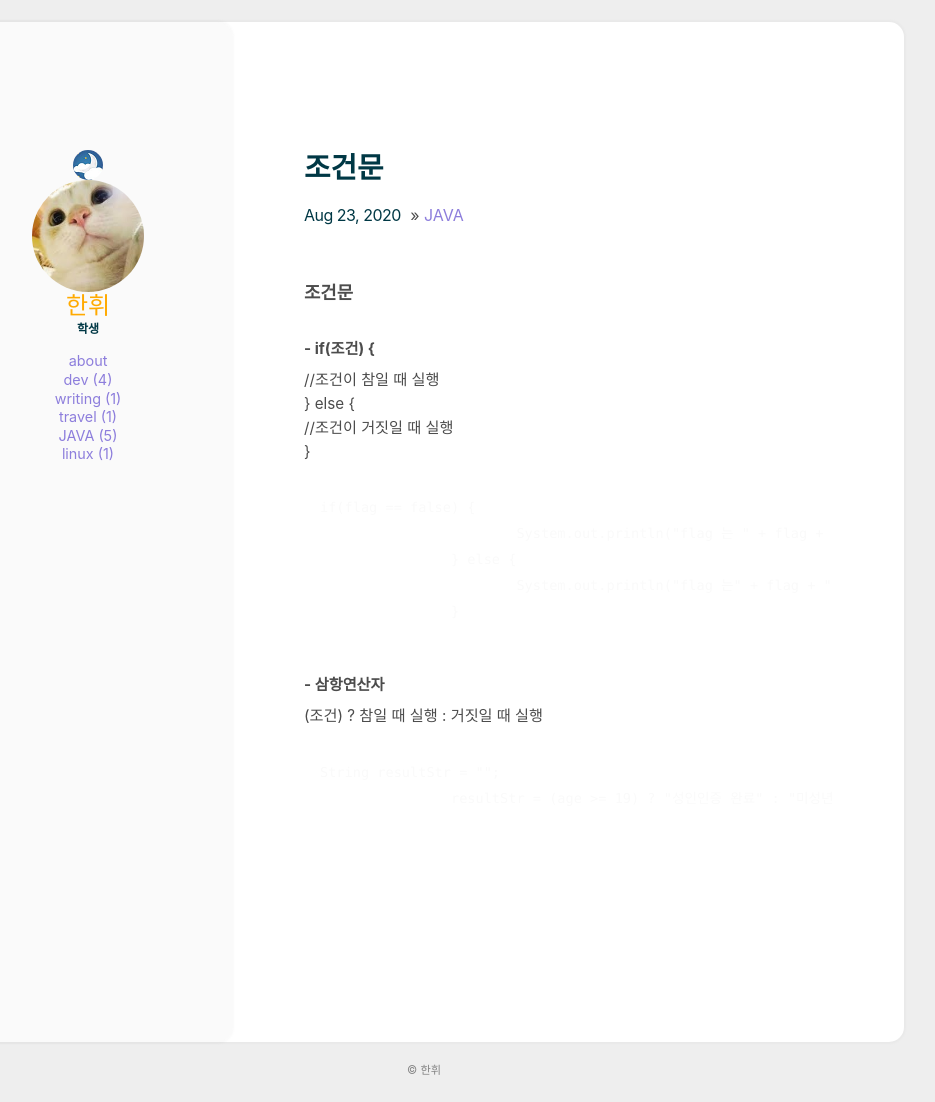
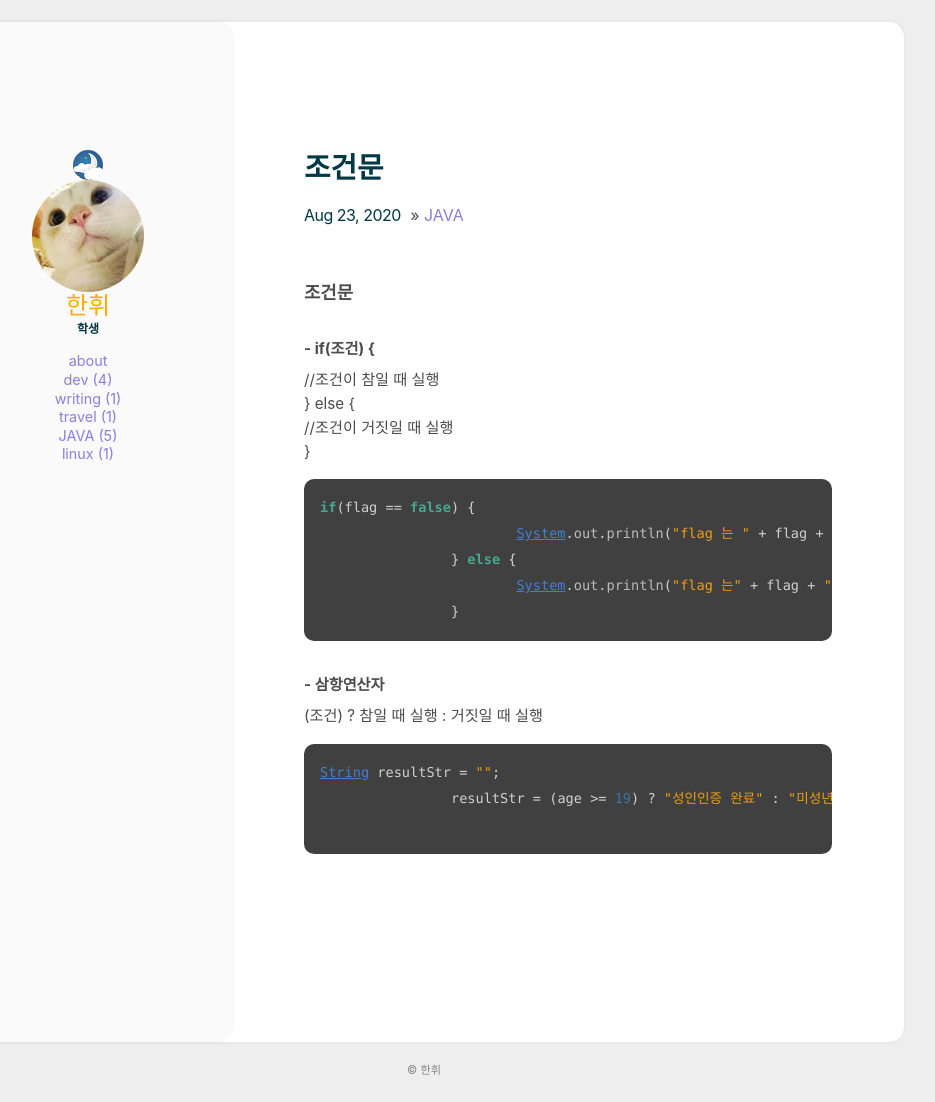
Before and after one commit to hanhwi6819/blog, a Jekyll site: the page built from _posts/2020-08-23-조건문.md, in a window 1280 px wide. Shown: the whole page, without its empty margins (216-1151 px from the left). Built offline with Jekyll 4.4.1, drawn with Linux system fonts in a browser that asks for light colours.

Commit message:
JAVA 정리4

````diff
--- a/_posts/2020-08-23-조건문.md
+++ b/_posts/2020-08-23-조건문.md
@@ -11,7 +11,7 @@ comments: true
     //조건이 거짓일 때 실행
 }
 
-```JAVA
+```java
 if(flag == false) {
 			System.out.println("flag 는 " + flag + "입니다.");
 		} else {
@@ -22,7 +22,7 @@ if(flag == false) {
 #### - 삼항연산자
 (조건) ? 참일 때 실행 : 거짓일 때 실행
 
-```JAVA
+```java
 String resultStr = "";
 		resultStr = (age >= 19) ? "성인인증 완료" : "미성년자입니다.";
 
````
Also changed, not shown: _posts/2020-08-23-변수.md (+1 -1 lines), _posts/2020-08-23-연산자.md (+2 -2 lines).
